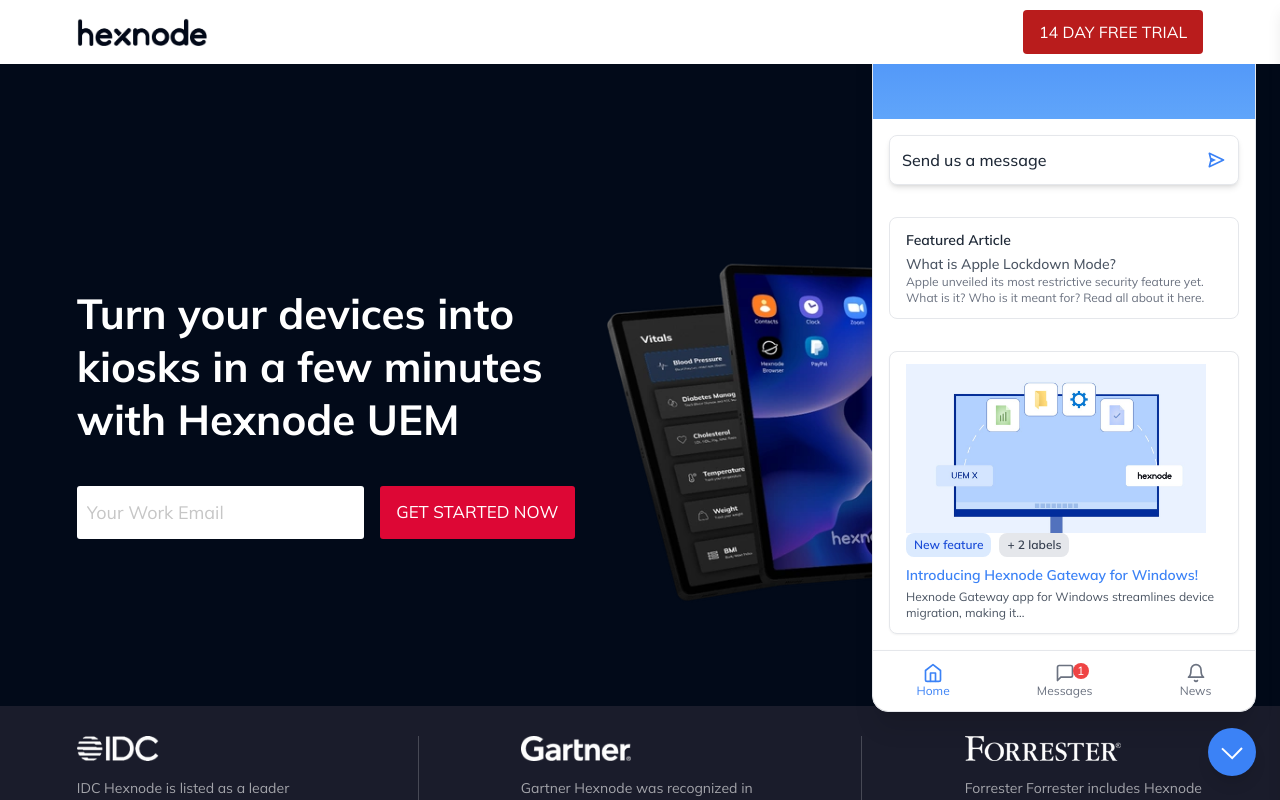
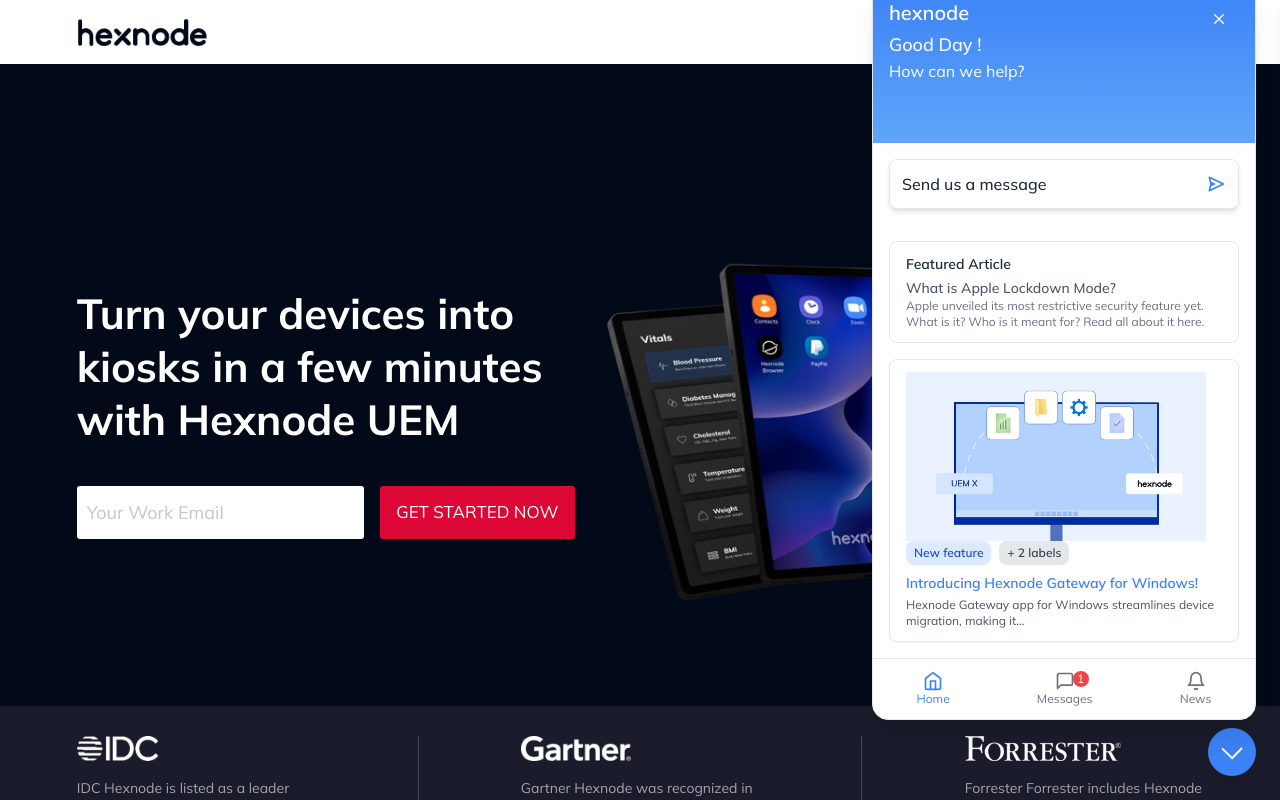
Before and after one commit to Alwin-2984/mitsogo, a Next.js app: page / in a window 1280 px wide. Both pictures are taken after a click on the button 1232 px from the left and 752 px from the top of the page. Shown: the top 800 px of the page. Built offline with nearby package versions, Linux system fonts and the light colour scheme.

Commit message:
refactor: update Header and ChatWidget components for improved styling and functionality

```diff
--- a/app/components/Header.tsx
+++ b/app/components/Header.tsx
@@ -37,7 +37,7 @@
 
   return (
     <header
-      className={`w-full z-[102] left-0 transition-all
+      className={`w-full z-[50] left-0 transition-all
         ${
           isScrolled
             ? 'fixed top-0 bg-white header-fixed nav-fixed-top'
--- a/app/components/accordion.tsx
+++ b/app/components/accordion.tsx
@@ -74,7 +74,7 @@
   const currentImage = openIndex >= 0 ? accordionData[openIndex].image : null;
 
   return (
-    <div className="w-[88%] max-w-[1300px] h-[60rem] mx-auto pb-[60px] lg:pb-[120px]">
+    <div className="w-[88%] max-w-[1300px] sm:h-[60rem]  mx-auto pb-[60px] lg:pb-[120px]">
       <h2 className="antialiased text-[32px] md:text-[40px] leading-[40px] md:leading-[1.3] text-center font-bold text-[#020a19] pb-[20px] md:pb-[20px] max-w-[340px] sm:max-w-[800px] mx-auto">
         What additional possibilities does the Kiosk mode offer?
       </h2>
--- a/app/components/chat-widget/ChatWidget.tsx
+++ b/app/components/chat-widget/ChatWidget.tsx
@@ -4,6 +4,7 @@
 import Image from 'next/image';
 import { useEffect, useRef, useState } from 'react';
 import { BiSend } from 'react-icons/bi';
+import { CgClose } from 'react-icons/cg';
 import {
     FiBell,
     FiHome,
@@ -38,7 +39,7 @@
   }, [isOpen]);
 
   return (
-    <div className="fixed bottom-6 right-6 flex gap-4 flex-col items-end z-50">
+    <>
       {isOpen && (
         <motion.div
           ref={popupRef}
@@ -46,8 +47,13 @@
           animate={{ opacity: 1, y: 0 }}
           exit={{ opacity: 0, y: 100 }}
           transition={{ duration: 0.3, ease: 'easeOut' }}
-          className="w-96 bg-white shadow-xl rounded-2xl overflow-hidden border border-gray-200 flex flex-col"
+          className={`fixed bottom-20 right-6 max-sm:top-0 max-sm:left-0 max-sm:w-screen max-sm:h-full z-[99]  w-96 bg-white shadow-xl rounded-2xl overflow-auto border border-gray-200 flex flex-col`}
         >
+          <div className="relative">
+            <CgClose
+              onClick={() => setIsOpen(false)}
+              className="absolute top-7 right-7 text-white"
+            />
             <div className="bg-gradient-to-b h-40 from-blue-500 to-blue-400 text-white p-4 flex flex-col">
               <h3 className="text-xl font-semibold">hexnode</h3>
               <p className="text-lg font-medium mt-1">Good Day !</p>
@@ -68,8 +74,8 @@
                 What is Apple Lockdown Mode?
               </p>
               <p className="text-xs text-gray-500">
-              Apple unveiled its most restrictive security feature yet. What is
-              it? Who is it meant for? Read all about it here.
+                Apple unveiled its most restrictive security feature yet. What
+                is it? Who is it meant for? Read all about it here.
               </p>
             </div>
 
@@ -97,7 +103,7 @@
               </p>
             </div>
 
-          <div className="bg-white shadow-md py-3 flex justify-around border-t border-gray-200 rounded-b-2xl">
+            <div className="sticky bottom-0 left-0 w-full bg-white shadow-md py-3 flex justify-around border-t border-gray-200 rounded-b-2xl">
               <button className="flex flex-col items-center text-blue-500">
                 <FiHome size={20} />
                 <span className="text-xs">Home</span>
@@ -114,16 +120,18 @@
                 <span className="text-xs">News</span>
               </button>
             </div>
+          </div>
         </motion.div>
       )}
-
       <button
         onClick={() => setIsOpen(!isOpen)}
-        className="bg-blue-500 text-white p-3 rounded-full shadow-lg hover:bg-blue-600 focus:outline-none"
+        className={`fixed bottom-6 right-6 bg-blue-500 text-white p-3 rounded-full shadow-lg hover:bg-blue-600 focus:outline-none ${
+          isOpen && 'max-sm:hidden'
+        }`}
       >
         {isOpen ? <GrDown size={24} /> : <FiMessageCircle size={24} />}
       </button>
-    </div>
+    </>
   );
 };
 
```
Lines whose indentation alone changed are shown as unchanged.
